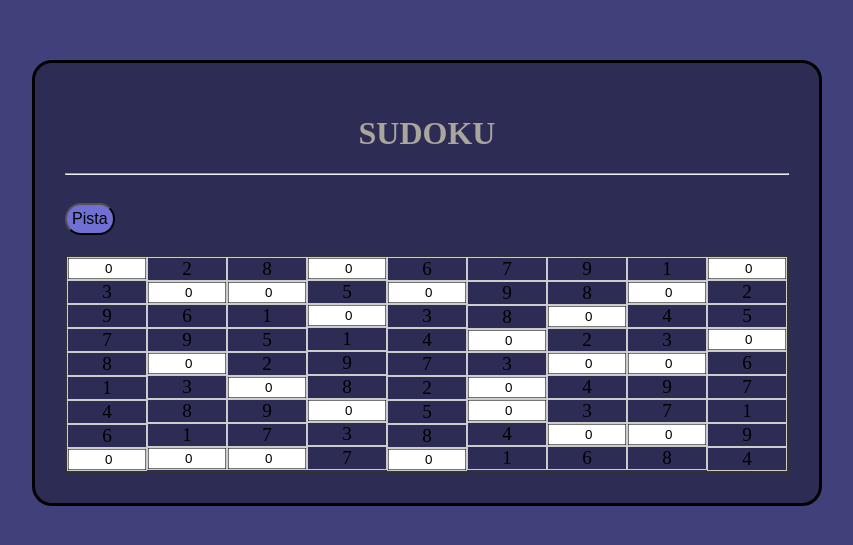
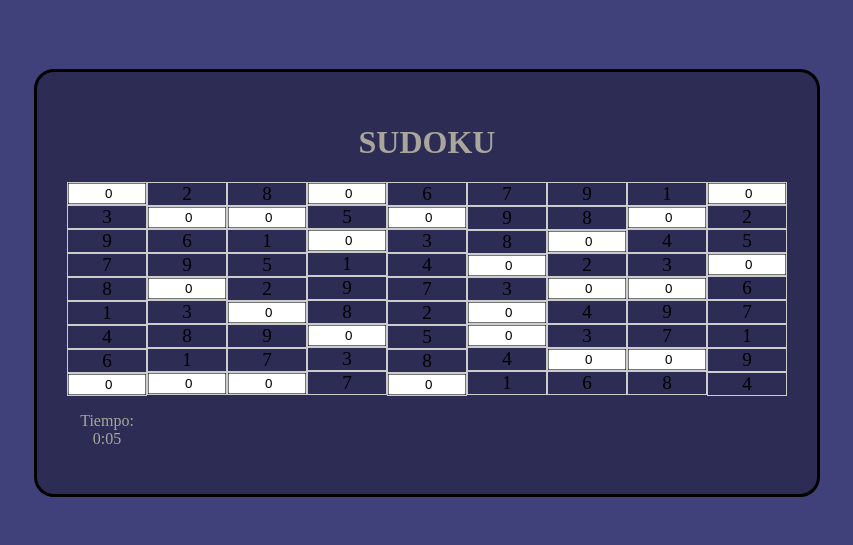
Before and after one commit to LucasAguilar647/SUDOKU.app, a React (Vite) app: page / in a window 1280 px wide. Shown: the part 125-670 px from the top of the page, without its empty margins (213-1066 px from the left). Built offline with nearby package versions, Linux system fonts and the light colour scheme.

Commit message:
agregue una pantalla que se muestra cuando el juegador completa el sudoku

```diff
--- a/src/App.jsx
+++ b/src/App.jsx
@@ -1,18 +1,28 @@
 import SudokuBoard from "./components/SudokuBoard";
 import sudokuIncomplete from "./assets/sudokuIncomplete";
+import { useState } from "react";
 import "./css/app.css";
+import { PantallaGanador } from "./components/PantallaGanador";
 
 function App() {
+  const [isComplete, setIsComplete] = useState(24);
+
   return (
     <div className="container">
       <div className="recuadro-juego">
-        <h1>SUDOKU</h1>
-        <hr />
+        {isComplete === 25 ? (
+          <PantallaGanador />
+        ) : (
+          <>
+            <h1>SUDOKU</h1>
 
-        <button className="btn-pista">Pista</button>
-
-        <SudokuBoard sudokuIncomplete={sudokuIncomplete} />
-
+            <SudokuBoard
+              sudokuIncomplete={sudokuIncomplete}
+              isComplete={isComplete}
+              setIsComplete={setIsComplete}
+            />
+          </>
+        )}
       </div>
     </div>
   );
--- /dev/null
+++ b/src/components/PantallaGanador.jsx
@@ -0,0 +1,12 @@
+import React from 'react'
+import '../css/pantallaGanador.css'
+
+export const PantallaGanador = () => {
+  return (
+    <div>
+        <h1>¡Felicidades!</h1>
+        <h3>Ha completado el SUDOKU en 10 minutos</h3>
+    </div>
+
+  )
+}
--- a/src/components/SudokuBoard.jsx
+++ b/src/components/SudokuBoard.jsx
@@ -1,10 +1,12 @@
 import React, { useState } from 'react';
 import sudokuComplete from '../assets/sudokuComplete'
 import '../css/SudokuBoard.css';
+import Timer from './Timer';
 
-function SudokuBoard({ sudokuIncomplete }) {
+function SudokuBoard({ sudokuIncomplete, setIsComplete, isComplete }) {
   const [inputValues, setInputValues] = useState(sudokuIncomplete.map(row => row.slice()));
   const [isValid, setIsValid] = useState(false);
+
 
   const handleInputChange = (event, rowIndex, colIndex) => {
     const { value } = event.target;
@@ -16,6 +18,7 @@ function SudokuBoard({ sudokuIncomplete }) {
     if (parseInt(value) !== sudokuComplete[rowIndex][colIndex]) {
       setIsValid(false);
     } else {
+      setIsComplete(isComplete + 1);
       setIsValid(true);
     }
   };
@@ -40,6 +43,8 @@ function SudokuBoard({ sudokuIncomplete }) {
           ))}
         </div>
       ))}
+
+      <Timer/>
     </div>
   );
 }
--- /dev/null
+++ b/src/components/Timer.jsx
@@ -0,0 +1,28 @@
+import React, { useState, useEffect } from 'react';
+import '../css/timer.css'
+
+const Timer = ({ setTiempo }) => {
+  const initialSeconds = 0;
+  const [seconds, setSeconds] = useState(initialSeconds);
+
+  useEffect(() => {
+    const intervalId = setInterval(() => {
+      setSeconds((prevSeconds) => prevSeconds + 1);
+    }, 1000);
+
+    return () => clearInterval(intervalId);
+  }, []);
+
+  const formatTime = (timeInSeconds) => {
+    const minutes = Math.floor(timeInSeconds / 60);
+    const remainingSeconds = timeInSeconds % 60;
+    return `${minutes}:${remainingSeconds < 10 ? '0' : ''}${remainingSeconds}`;
+  };
+
+  return (
+      <p>Tiempo: {formatTime(seconds)}</p>
+
+  );
+};
+
+export default Timer;
--- a/src/css/SudokuBoard.css
+++ b/src/css/SudokuBoard.css
@@ -2,7 +2,6 @@
 .sudoku-board {
   display: grid;
   grid-template-columns: repeat(9, 80px);
-  border: 2px solid #333;
   justify-content: center;
   align-items: center;
 }
--- /dev/null
+++ b/src/css/pantallaGanador.css
@@ -0,0 +1,7 @@
+h1{
+ color: #aaa69d;
+}
+
+h3{
+    color: #aaa69d;
+}
--- /dev/null
+++ b/src/css/timer.css
@@ -0,0 +1,4 @@
+p{
+    color: #aaa69d;
+    text-align: center;
+}
```
